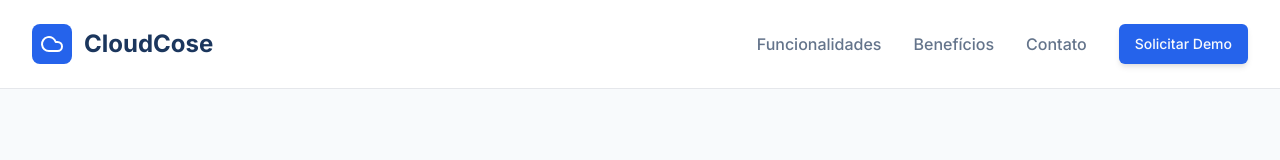
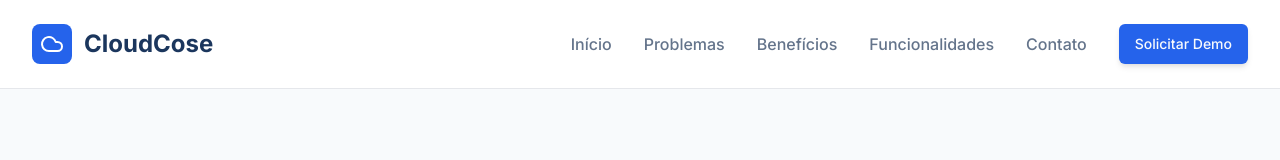
Before and after one commit to bwsolucoes/cloudcose-cost-command, a React (Vite) app: page / in a window 1280 px wide. Shown: the top 160 px of the page. Built offline with nearby package versions, Linux system fonts and the light colour scheme.

Commit message:
Refactor: Reorganize menu items
Reorganize the menu to include links to all sections, ordered according to the page's structure.

```diff
--- a/src/pages/Index.tsx
+++ b/src/pages/Index.tsx
@@ -80,8 +80,10 @@ const Index = () => {
               <span className="text-2xl font-bold text-cloudcose-navy">CloudCose</span>
             </div>
             <nav className="hidden md:flex items-center space-x-8">
+              <a href="#inicio" className="text-cloudcose-gray hover:text-cloudcose-navy transition-colors font-medium">Início</a>
+              <a href="#problemas" className="text-cloudcose-gray hover:text-cloudcose-navy transition-colors font-medium">Problemas</a>
+              <a href="#beneficios" className="text-cloudcose-gray hover:text-cloudcose-navy transition-colors font-medium">Benefícios</a>
               <a href="#funcionalidades" className="text-cloudcose-gray hover:text-cloudcose-navy transition-colors font-medium">Funcionalidades</a>
-              <a href="#beneficios" className="text-cloudcose-gray hover:text-cloudcose-navy transition-colors font-medium">Benefícios</a>
               <a href="#contato" className="text-cloudcose-gray hover:text-cloudcose-navy transition-colors font-medium">Contato</a>
               <Button
                 onClick={handleDemoRequest}
@@ -95,7 +97,7 @@ const Index = () => {
       </header>
 
       {/* Hero Section */}
-      <section className="pt-20 pb-32 px-4 sm:px-6 lg:px-8 relative bg-cloudcose-background">
+      <section id="inicio" className="pt-20 pb-32 px-4 sm:px-6 lg:px-8 relative bg-cloudcose-background">
         <div className="max-w-7xl mx-auto">
           <div className="grid lg:grid-cols-2 gap-16 items-center">
             <div className="animate-fade-in">
@@ -145,7 +147,7 @@ const Index = () => {
       </section>
 
       {/* Problemas Section */}
-      <section className="py-24 bg-cloudcose-white">
+      <section id="problemas" className="py-24 bg-cloudcose-white">
         <div className="max-w-7xl mx-auto px-4 sm:px-6 lg:px-8">
           <div className="text-center mb-20">
             <h2 className="text-4xl md:text-5xl font-bold text-cloudcose-navy mb-6">
```
